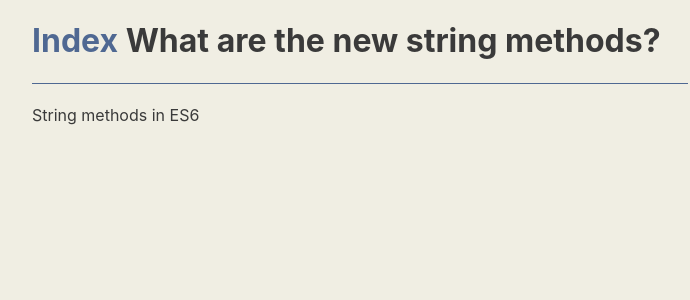
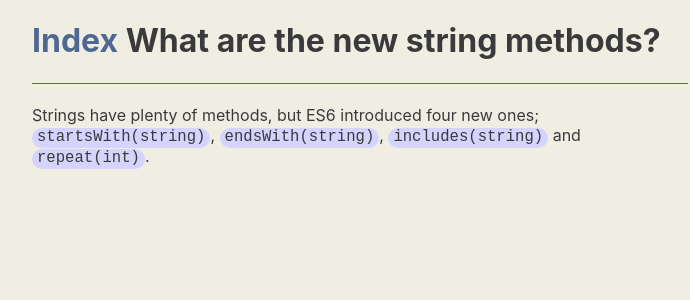
Before and after one commit to drbzyx/es6-concepts, a Next.js app in the folder app/: page /string-methods in a window 1280 px wide. Shown: the top 300 px of the page, without its empty margins (280-970 px from the left). Built offline with nearby package versions, Linux system fonts and the light colour scheme.

Commit message:
Pages(Strings): Add content

```diff
--- a/app/pages/string-methods.js
+++ b/app/pages/string-methods.js
@@ -1,11 +1,15 @@
-import { Heading, Main, Paragraph, Section } from '../components'
+import { Code, Heading, Main, Paragraph, Section } from '../components'
 
 export default function StringMethods() {
   return (
     <Main>
       <Heading>What are the new string methods?</Heading>
       <Section>
-        <Paragraph>String methods in ES6</Paragraph>
+        <Paragraph>
+          Strings have plenty of methods, but ES6 introduced four new ones;{' '}
+          <Code>startsWith(string)</Code>, <Code>endsWith(string)</Code>,{' '}
+          <Code>includes(string)</Code> and <Code>repeat(int)</Code>.
+        </Paragraph>
       </Section>
     </Main>
   )
```
